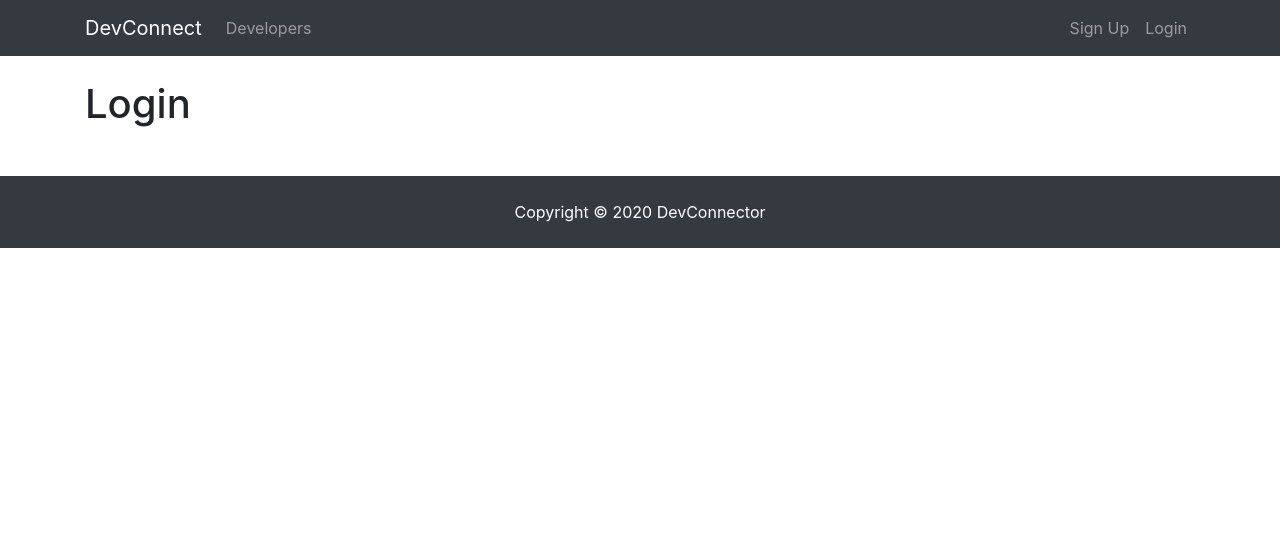
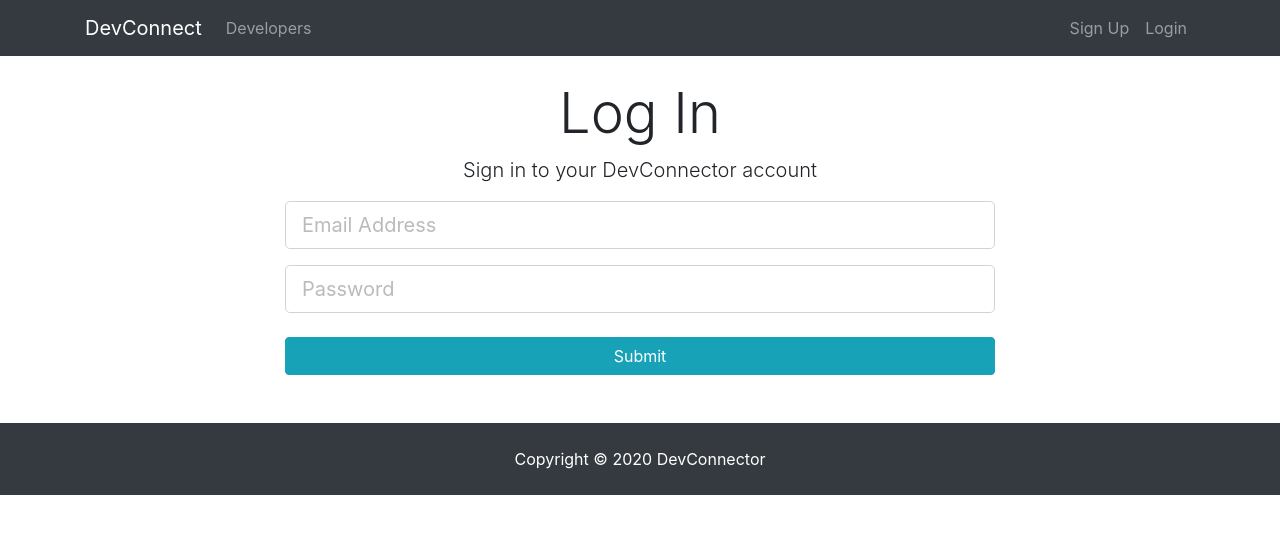
Before and after one commit to petrostrak/DevConnect, a React (Create React App) app in the folder client/: page /login in a window 1280 px wide. Shown: the top 534 px of the page. Built offline with nearby package versions, Linux system fonts and the light colour scheme.

Commit message:
Created login form with state

```diff
--- a/client/src/components/auth/Login.js
+++ b/client/src/components/auth/Login.js
@@ -1,10 +1,51 @@
 import React, { Component } from 'react'
 
 class Login extends Component {
+    constructor() {
+        super();
+        this.state = {
+          email: "",
+          password: "",
+          errors: {},
+        };
+        this.onChange = this.onChange.bind(this)
+        this.onSubmit = this.onSubmit.bind(this)
+    }
+
+    onChange(e) {
+        this.setState({[e.target.name]: e.target.value})
+    }
+
+    onSubmit(e) {
+        e.preventDefault()
+
+        const user = {
+            email: this.state.email,
+            password: this.state.password
+        }
+        console.log(user);
+    }
+
     render() {
         return (
-            <div>
-                <h1>Login</h1>
+            <div className="login">
+                <div className="container">
+                    <div className="row">
+                        <div className="col-md-8 m-auto">
+                            <h1 className="display-4 text-center">Log In</h1>
+                            <p className="lead text-center">Sign in to your DevConnector account</p>
+                            <form onSubmit={this.onSubmit}>
+                                <div className="form-group">
+                                    <input type="email" className="form-control form-control-lg" placeholder="Email Address" name="email" value={this.state.email} onChange={this.onChange}/>
+                                </div>
+                                <div className="form-group">
+                                    <input type="password" className="form-control form-control-lg" placeholder="Password" name="password" value={this.state.password} onChange={this.onChange}/>
+                                </div>
+                                <input type="submit" className="btn btn-info btn-block mt-4" />
+                            </form>
+                        </div>
+                    </div>
+                </div>
             </div>
         )
     }
```
